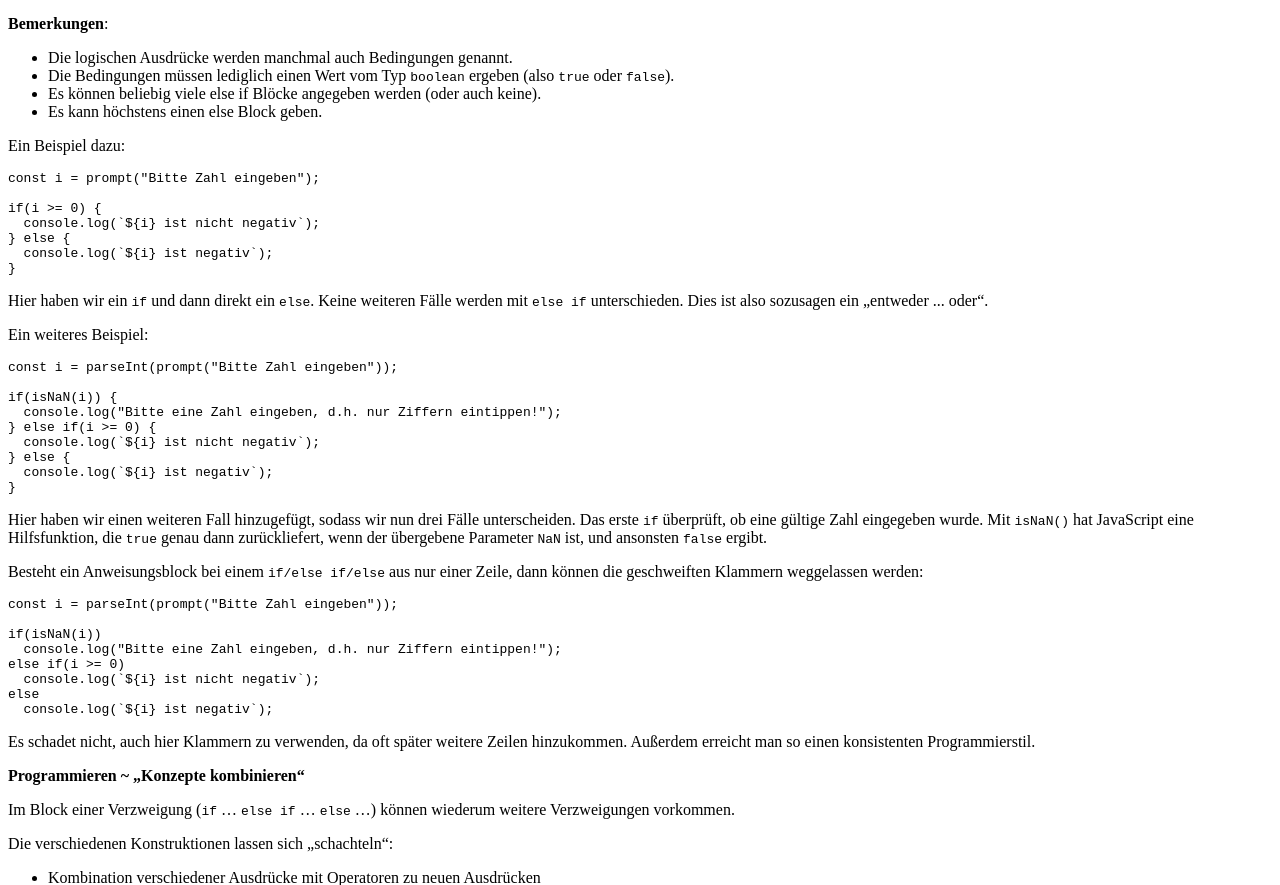
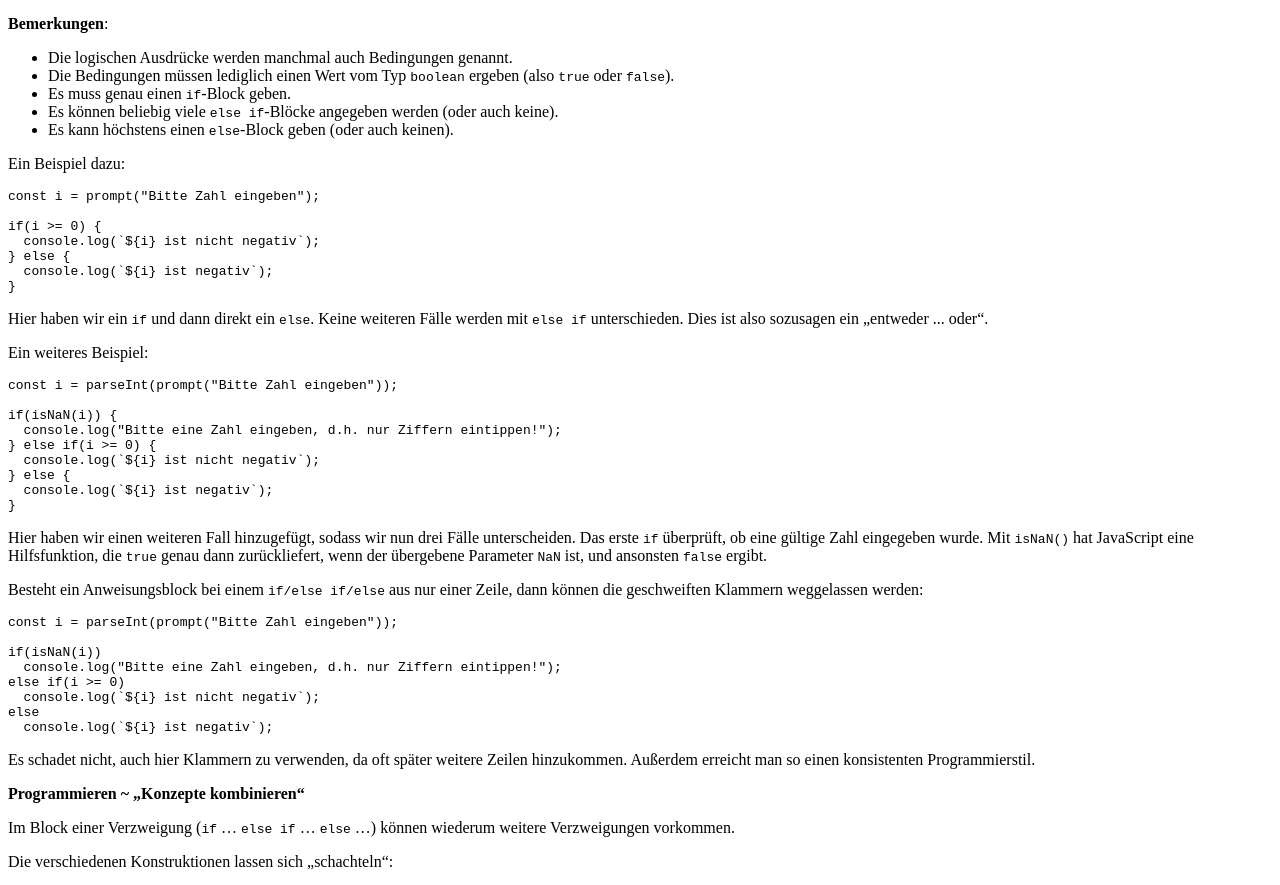
Before and after one commit to behrends/workshops, a Next.js app: page /prog/03-logic-structure/if in a window 1280 px wide. Shown: the part 1150-2035 px from the top of the page. Built offline with nearby package versions, Linux system fonts and the light colour scheme.

Commit message:
Prog: Nachbereitung

```diff
--- a/pages/prog/03-logic-structure/if.mdx
+++ b/pages/prog/03-logic-structure/if.mdx
@@ -49,8 +49,9 @@ if( ...ein logischer Ausdruck X vom Typ boolean... ) {
 
 - Die logischen Ausdrücke werden manchmal auch Bedingungen genannt.
 - Die Bedingungen müssen lediglich einen Wert vom Typ `boolean` ergeben (also `true` oder `false`).
-- Es können beliebig viele else if Blöcke angegeben werden (oder auch keine).
-- Es kann höchstens einen else Block geben.
+- Es muss genau einen `if`-Block geben.
+- Es können beliebig viele `else if`-Blöcke angegeben werden (oder auch keine).
+- Es kann höchstens einen `else`-Block geben (oder auch keinen).
 
 Ein Beispiel dazu:
 
```
Also changed, not shown: pages/prog/03-logic-structure/operators.mdx (+4 -2 lines).
